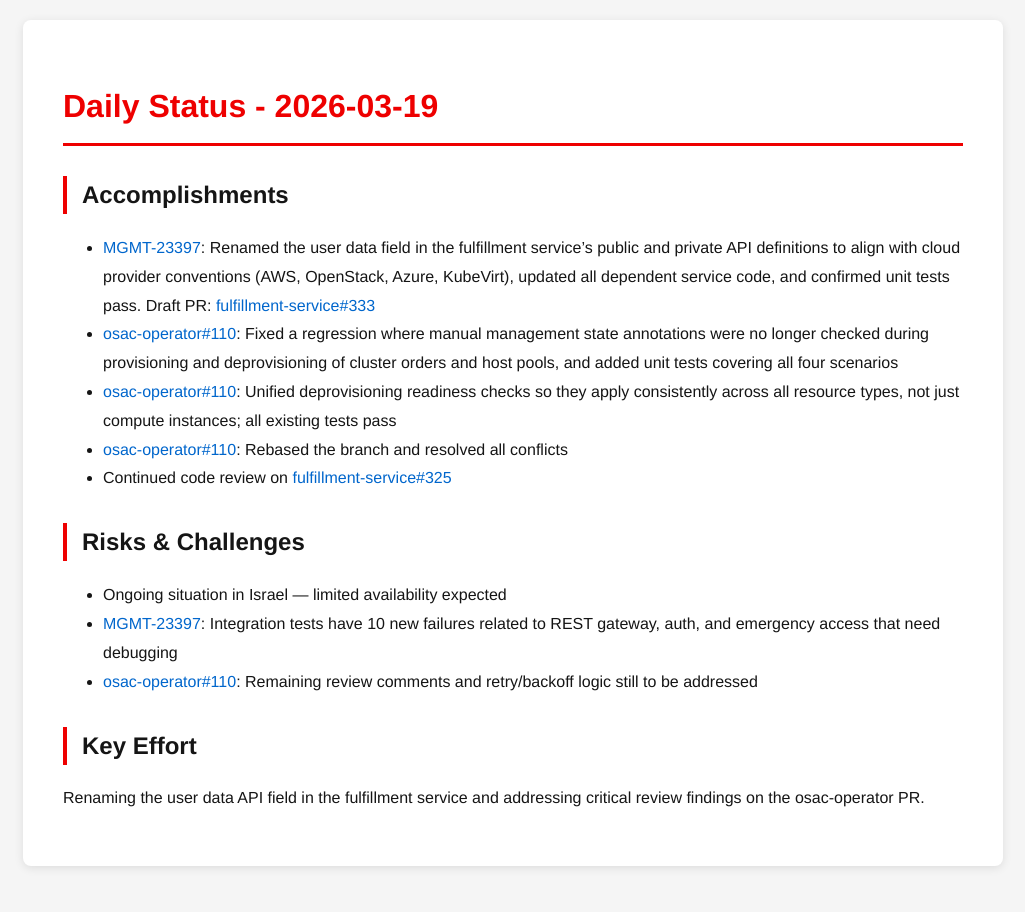
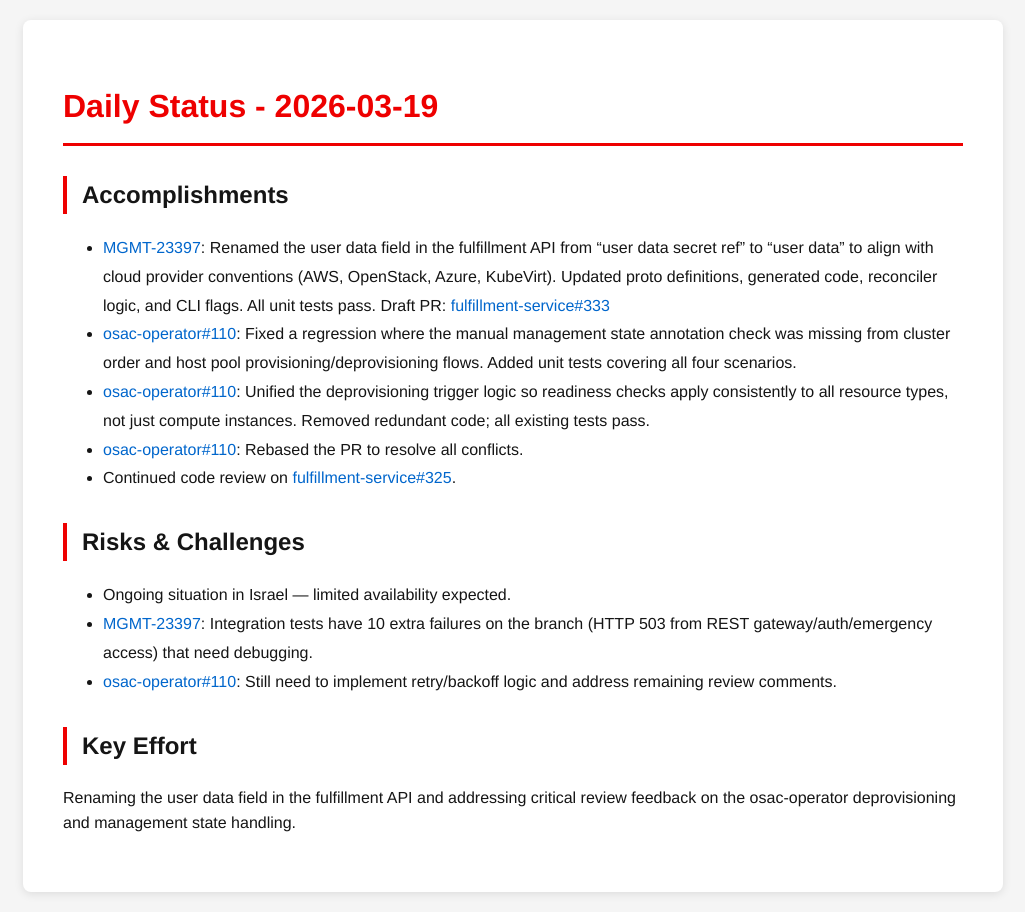
Before and after one commit to tzvatot/daily-status, a Jekyll site: the page built from 2026-03-19.md, in a window 1280 px wide. Shown: the whole page, without its empty margins (127-1152 px from the left). Built offline with Jekyll 4.4.1, drawn with Linux system fonts in a browser that asks for light colours.

Commit message:
Daily status update - 2026-03-19

```diff
--- a/2026-03-19.md
+++ b/2026-03-19.md
@@ -7,16 +7,16 @@
 # Daily Status - 2026-03-19
 
 ## Accomplishments
-- [MGMT-23397](https://issues.redhat.com/browse/MGMT-23397): Renamed the user data field in the fulfillment service's public and private API definitions to align with cloud provider conventions (AWS, OpenStack, Azure, KubeVirt), updated all dependent service code, and confirmed unit tests pass. Draft PR: [fulfillment-service#333](https://github.com/osac-project/fulfillment-service/pull/333)
-- [osac-operator#110](https://github.com/osac-project/osac-operator/pull/110): Fixed a regression where manual management state annotations were no longer checked during provisioning and deprovisioning of cluster orders and host pools, and added unit tests covering all four scenarios
-- [osac-operator#110](https://github.com/osac-project/osac-operator/pull/110): Unified deprovisioning readiness checks so they apply consistently across all resource types, not just compute instances; all existing tests pass
-- [osac-operator#110](https://github.com/osac-project/osac-operator/pull/110): Rebased the branch and resolved all conflicts
-- Continued code review on [fulfillment-service#325](https://github.com/osac-project/fulfillment-service/pull/325)
+- [MGMT-23397](https://issues.redhat.com/browse/MGMT-23397): Renamed the user data field in the fulfillment API from "user data secret ref" to "user data" to align with cloud provider conventions (AWS, OpenStack, Azure, KubeVirt). Updated proto definitions, generated code, reconciler logic, and CLI flags. All unit tests pass. Draft PR: [fulfillment-service#333](https://github.com/osac-project/fulfillment-service/pull/333)
+- [osac-operator#110](https://github.com/osac-project/osac-operator/pull/110): Fixed a regression where the manual management state annotation check was missing from cluster order and host pool provisioning/deprovisioning flows. Added unit tests covering all four scenarios.
+- [osac-operator#110](https://github.com/osac-project/osac-operator/pull/110): Unified the deprovisioning trigger logic so readiness checks apply consistently to all resource types, not just compute instances. Removed redundant code; all existing tests pass.
+- [osac-operator#110](https://github.com/osac-project/osac-operator/pull/110): Rebased the PR to resolve all conflicts.
+- Continued code review on [fulfillment-service#325](https://github.com/osac-project/fulfillment-service/pull/325).
 
 ## Risks & Challenges
-- Ongoing situation in Israel — limited availability expected
-- [MGMT-23397](https://issues.redhat.com/browse/MGMT-23397): Integration tests have 10 new failures related to REST gateway, auth, and emergency access that need debugging
-- [osac-operator#110](https://github.com/osac-project/osac-operator/pull/110): Remaining review comments and retry/backoff logic still to be addressed
+- Ongoing situation in Israel — limited availability expected.
+- [MGMT-23397](https://issues.redhat.com/browse/MGMT-23397): Integration tests have 10 extra failures on the branch (HTTP 503 from REST gateway/auth/emergency access) that need debugging.
+- [osac-operator#110](https://github.com/osac-project/osac-operator/pull/110): Still need to implement retry/backoff logic and address remaining review comments.
 
 ## Key Effort
-Renaming the user data API field in the fulfillment service and addressing critical review findings on the osac-operator PR.
+Renaming the user data field in the fulfillment API and addressing critical review feedback on the osac-operator deprovisioning and management state handling.
```
